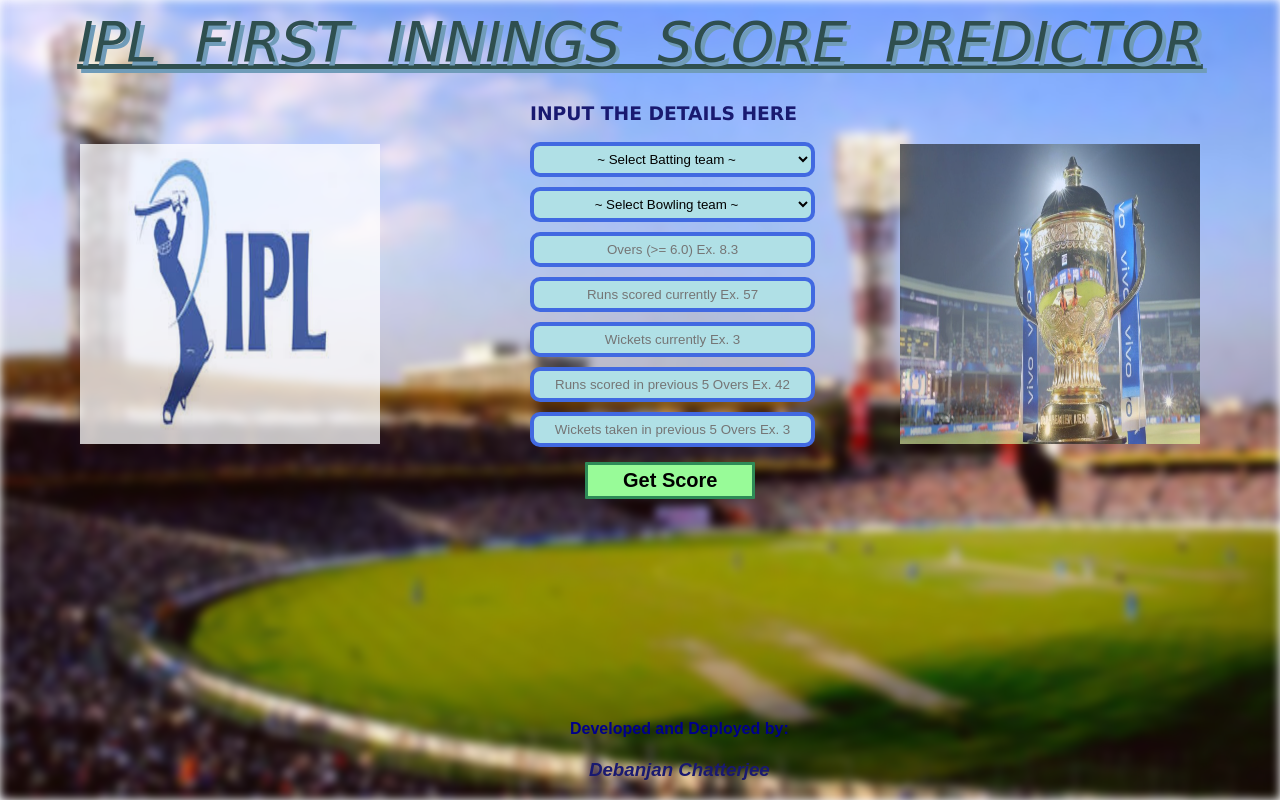
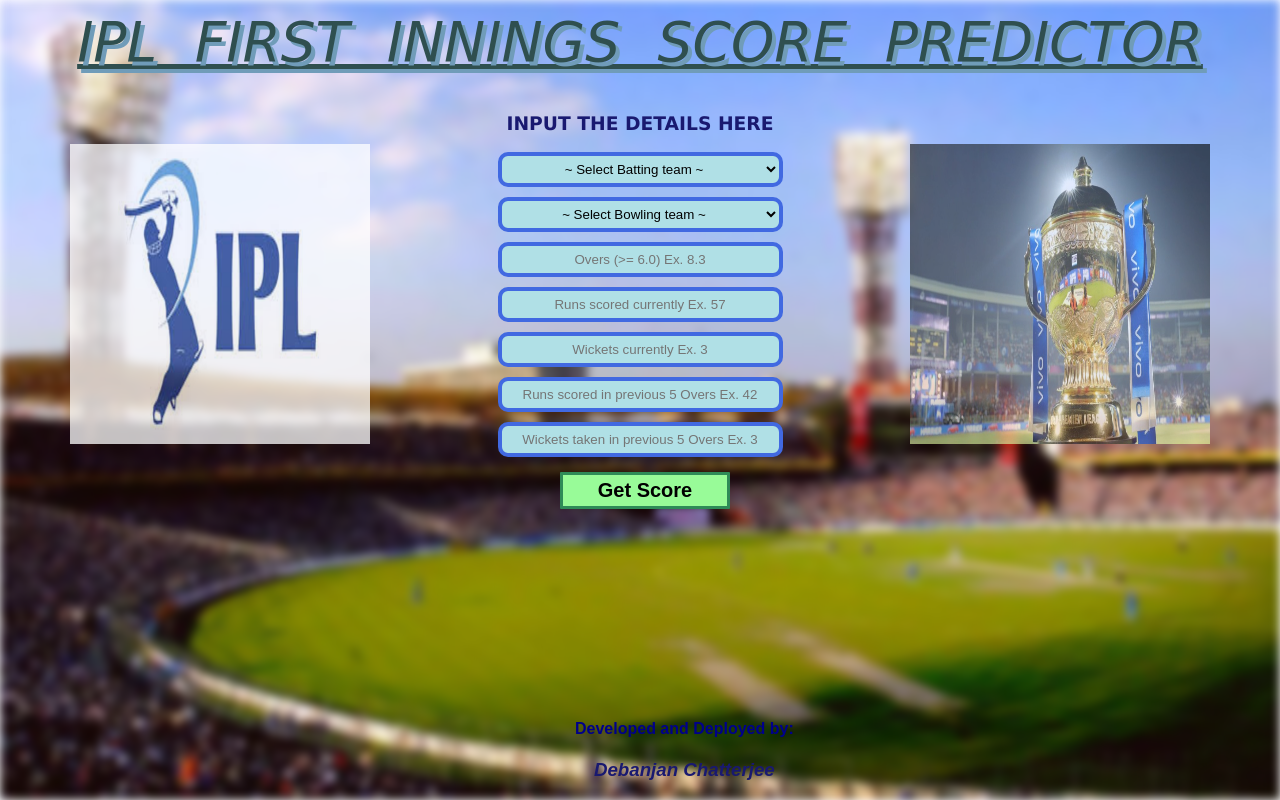
Before and after one commit to DebanjanChatterjee3008/IPL-FIRST-INNINGS-SCORE-WEBAPP-DEPLOYMENT, a Flask app: page / in a window 1280 px wide. Run offline with Flask 2, Linux system fonts and the light colour scheme; parts of the project's set-up code (start-up, migrations or seed data) failed here and were passed over; some web fonts are replaced.

Commit message:
Add files via upload

```diff
--- a/static/styles.css
+++ b/static/styles.css
@@ -43,22 +43,34 @@
 
 }
 
+.predarea
+{
+    position: relative;
+	display: flex;
+	justify-content: space-evenly;
+	padding: 20px 40px;
+}
+
+
+
 
 .firstimage
 {
-    align-items: left;
-    align-content: left;
-    padding-top: 70px;
-    padding-left: 80px;
+    display: inline-block;
+    position: absolute;
+    left: 70px;
+    top: 70px;
+
     opacity: 0.75;
-    float: left;
+
 }
 
 .forminput
 {
-    float: left;
-    padding-top: 10px;
-    padding-left: 150px;
+    display: inline-block;
+    width: auto;
+    text-align: center;
+
 
 
 }
@@ -149,7 +161,8 @@
 
 .button
 {
-    margin-left: 55px;
+    display: inline-block;
+    margin-left: 10px;
     margin-top: 15px;
     background-color: palegreen;
     font-size: 20px;
@@ -169,12 +182,12 @@
 
 .secondimage
 {
-    float: left;
-    padding-top: 70px;
+    display: inline-block;
+    top: 70px;
+    position: absolute;
+    right: 70px;
+    opacity: 0.70;
 
-    padding-right: 80px;
-    opacity: 0.70;
-    float: right;
 }
 
 .content
@@ -284,7 +297,7 @@
     bottom: 0;
     text-align: center;
     padding-bottom: 0%;
-    padding-left: 570px;
+    padding-left: 575px;
 
 
 }
```
